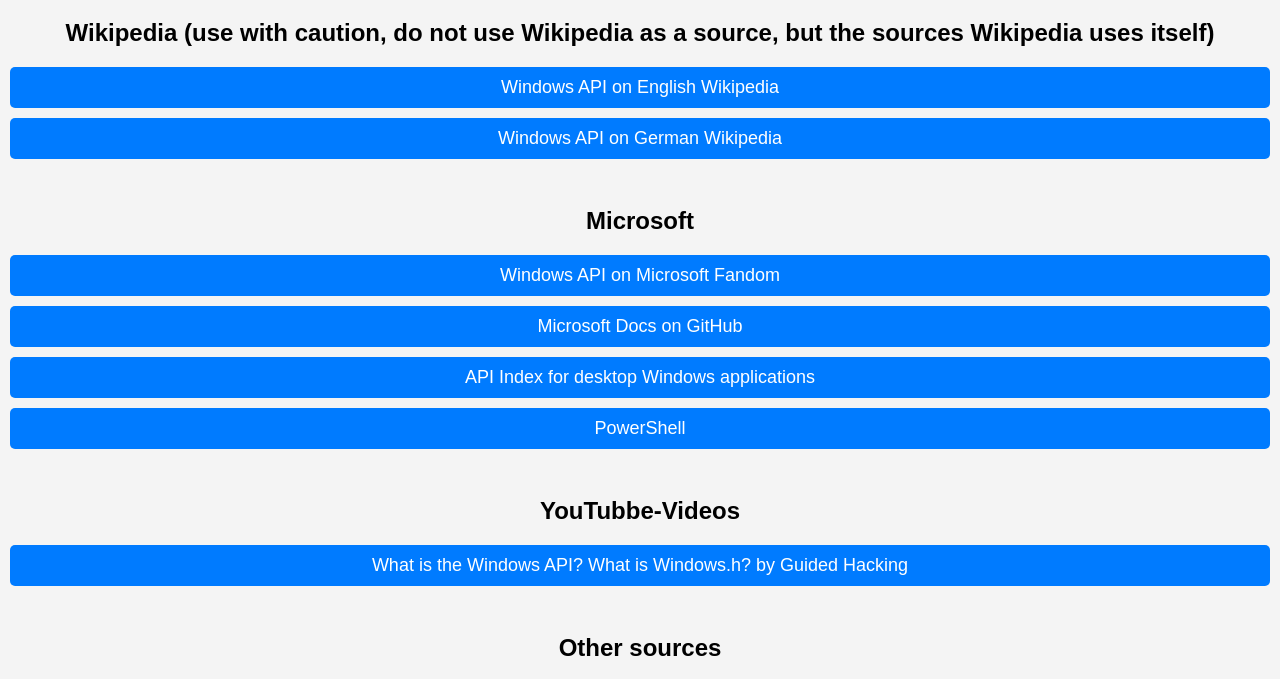
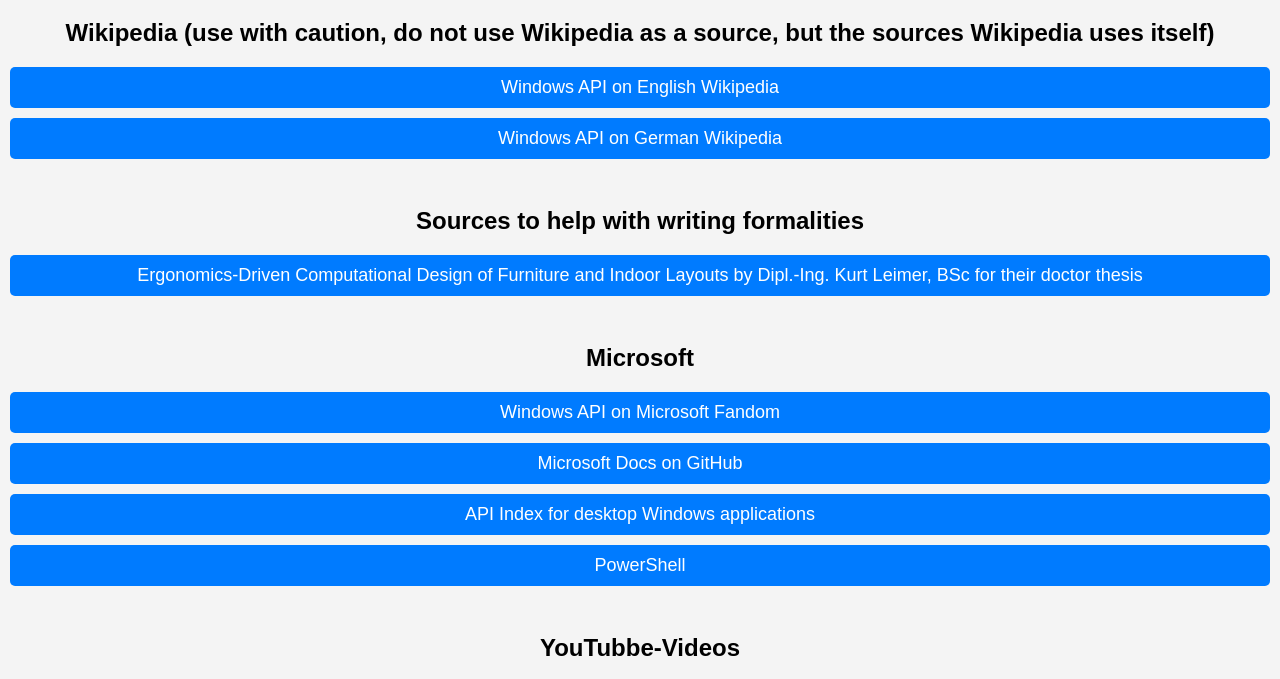
Before and after one commit to MirrorDev/Diploma-Thesis, a website: page Topic HTMLs/Windows API.html in a window 1280 px wide. Shown: the part 101-780 px from the top of the page. Drawn offline with Linux system fonts and the light colour scheme.

Commit message:
Added doctor thesis to study the formalities of a scientific work

```diff
--- a/Topic HTMLs/Windows API.html
+++ b/Topic HTMLs/Windows API.html
@@ -10,6 +10,11 @@
 <h2>Wikipedia (use with caution, do not use Wikipedia as a source, but the sources Wikipedia uses itself)</h2>
 <p class="link"><a href="https://en.wikipedia.org/wiki/Windows_API">Windows API on English Wikipedia</a></p>
 <p class="link"><a href="https://de.wikipedia.org/wiki/Windows_Application_Programming_Interface">Windows API on German Wikipedia</a></p>
+<br>
+<h2>Sources to help with writing formalities</h2>
+<p class="link"><a href="https://repositum.tuwien.at/bitstream/20.500.12708/187418/1/Leimer%20Kurt%20-%202023%20-%20Ergonomics-Driven%20Computational%20Design%20of%20Furniture%20and...pdf">
+    Ergonomics-Driven Computational Design of Furniture and Indoor Layouts by Dipl.-Ing. Kurt Leimer, BSc for their doctor thesis
+</a></p>
 <br>
 <h2>Microsoft</h2>
 <p class="link"><a href="https://microsoft.fandom.com/wiki/Windows_API">Windows API on Microsoft Fandom</a></p>
```
